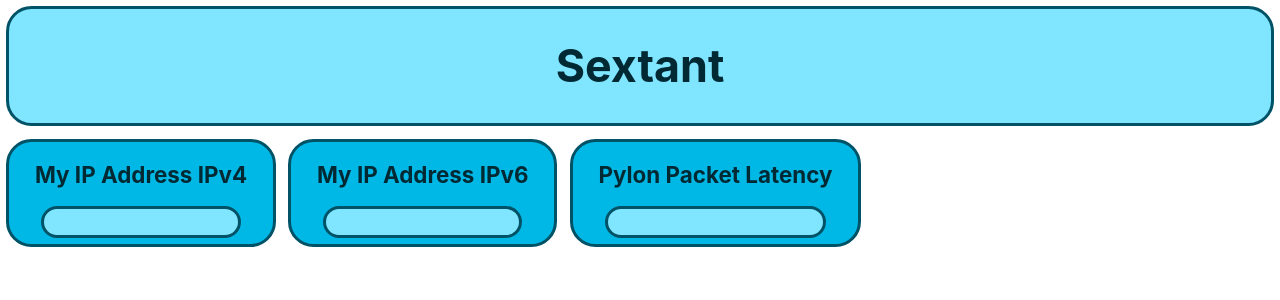
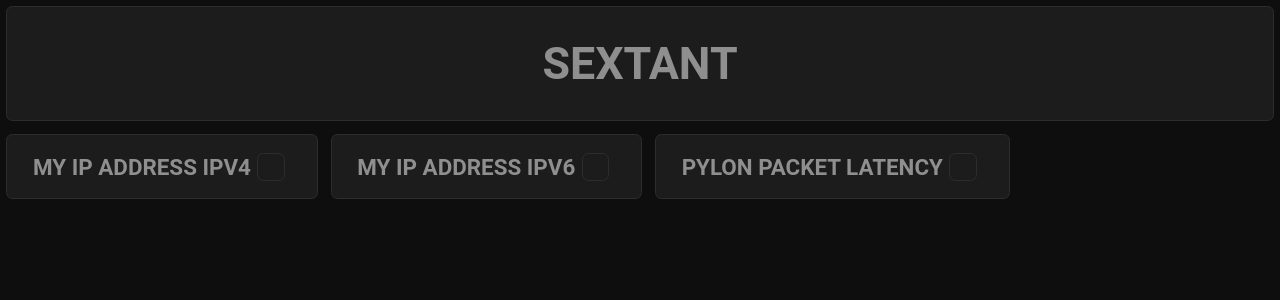
Before and after one commit to vagabond-systems/cisco-starter-repo, a React (Create React App) app in the folder sextant/: page / in a window 1280 px wide. Shown: the top 300 px of the page. Built offline with nearby package versions, Linux system fonts and the light colour scheme; no server answers.

Commit message:
Updated CSS

```diff
--- a/sextant/src/App.css
+++ b/sextant/src/App.css
@@ -1,3 +1,10 @@
+body{
+  background-color: #0e0e0e;
+  text-transform: uppercase;
+  font-family: 'Roboto', sans-serif;
+  font-weight: 700;
+}
+
 .App {
   text-align: center;
 }
--- a/sextant/src/Banner.css
+++ b/sextant/src/Banner.css
@@ -4,8 +4,8 @@
     text-align: center;
     font-weight: bold;
     font-size: 1.75vw;
-    color: #002933;
-    background-color: #80e5ff;
-    border: 0.25vw solid #005266;
-    border-radius: 2vw;
+    color: #8f8f8f;
+    background-color: #1c1c1c;
+    border: 0.15vw solid #2d2d2d;
+    border-radius: .5vw;
 }
--- a/sextant/src/Exhibit.css
+++ b/sextant/src/Exhibit.css
@@ -1,12 +1,17 @@
 .Exhibit {
+    display: flex;
+    align-items: center;
+    justify-content: center;
     float: left;
     margin: 0.5vw;
     padding: 0vw 2vw 0vw 2vw;
     text-align: center;
-    color: #002933;
-    background-color: #00b8e6;
-    border: 0.25vw solid #005266;
-    border-radius: 2vw;
+    color: #8f8f8f;
+    background-color: #1c1c1c;
+    border: 0.15vw solid #2d2d2d;
+    border-radius: .5vw;
+
+
 }
 
 .ExhibitHeading {
@@ -20,8 +25,8 @@
     text-align: center;
     font-weight: bold;
     font-size: 1.75vw;
-    color: #002933;
-    background-color: #80e5ff;
-    border: 0.25vw solid #005266;
-    border-radius: 2vw;
+    color: #8f8f8f;
+    background-color: #1c1c1c;
+    border: 0.15vw solid #2d2d2d;
+    border-radius: .5vw;
 }
--- a/sextant/src/Packet.js
+++ b/sextant/src/Packet.js
@@ -1,5 +1,4 @@
 import React, { Component } from 'react';
-
 
 const client = new WebSocket('ws://localhost:55455');
 
```
